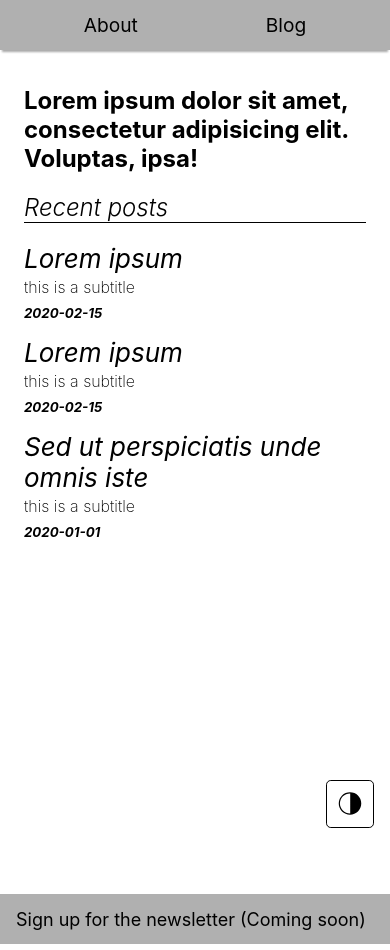
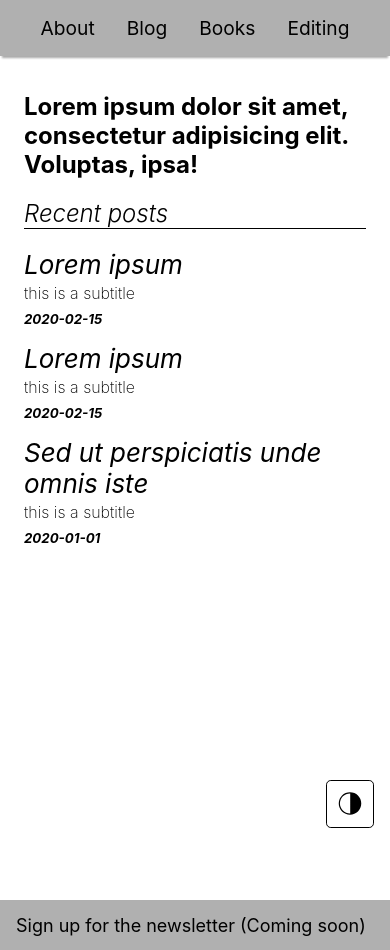
Before and after one commit to tomasnyberg/maxkopra.com, a Next.js app: page / in a window 390 px wide. Built offline with nearby package versions, Linux system fonts and the light colour scheme.

Commit message:
made navbar a bit more responsive

```diff
--- a/components/Nav.js
+++ b/components/Nav.js
@@ -21,6 +21,16 @@ const Nav = () => {
                 Blog
             </li>
           </Link>
+          <Link href="/">
+            <li className={styles.link}>
+                Books
+            </li>
+          </Link>
+          <Link href="/">
+            <li className={styles.link}>
+                Editing
+            </li>
+          </Link>
         </ul>
       </div>
     </>
--- a/styles/Nav.module.css
+++ b/styles/Nav.module.css
@@ -1,5 +1,4 @@
 .nav {
-    height: 50px;
     width: 100vw;
     display: flex;
     align-items: center;
@@ -19,6 +18,8 @@
 
 .nav ul {
     display: flex;
+    justify-content: space-between;
+    flex-wrap: wrap;
     padding: 0;
     margin: 0;
     list-style-type: none;
@@ -28,8 +29,8 @@
 .nav ul li {
     display: flex;
     align-items: center;
-    margin-left: 3rem;
-    margin-right: 3rem;
+    /* margin-left: 1.5rem;
+    margin-right: 1.5rem; */
 }
 
 .link {
```
